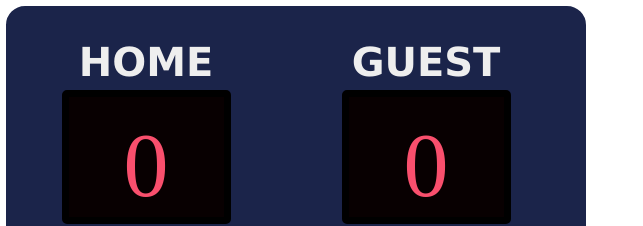
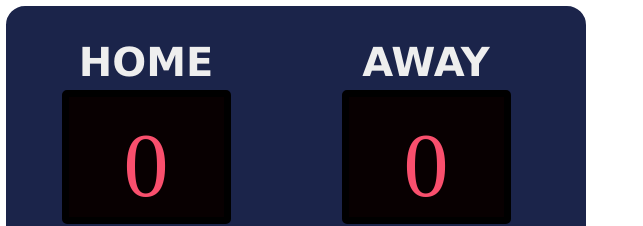
Before and after one commit to fthkrmn/frontend-practice-scoreboard, a website built with Vite: page Scrim-s0sh0lkdmr/index.html in a window 1280 px wide. Shown: the top 226 px of the page, without its empty margins (0-643 px from the left). Built offline with nearby package versions, Linux system fonts and the light colour scheme; a web font is replaced by a local one.

Commit message:
board title change
changed the title 'guest' to 'away'

```diff
--- a/Scrim-s0sh0lkdmr/index.html
+++ b/Scrim-s0sh0lkdmr/index.html
@@ -26,7 +26,7 @@
                 </div>
             </div>
             <div class="sub-container">
-                <h3 id="board-title-away">GUEST</h3>
+                <h3 id="board-title-away">AWAY</h3>
                 <div id="board-away">
                     <p id="away-points-text">0</p>
                 </div>
```
